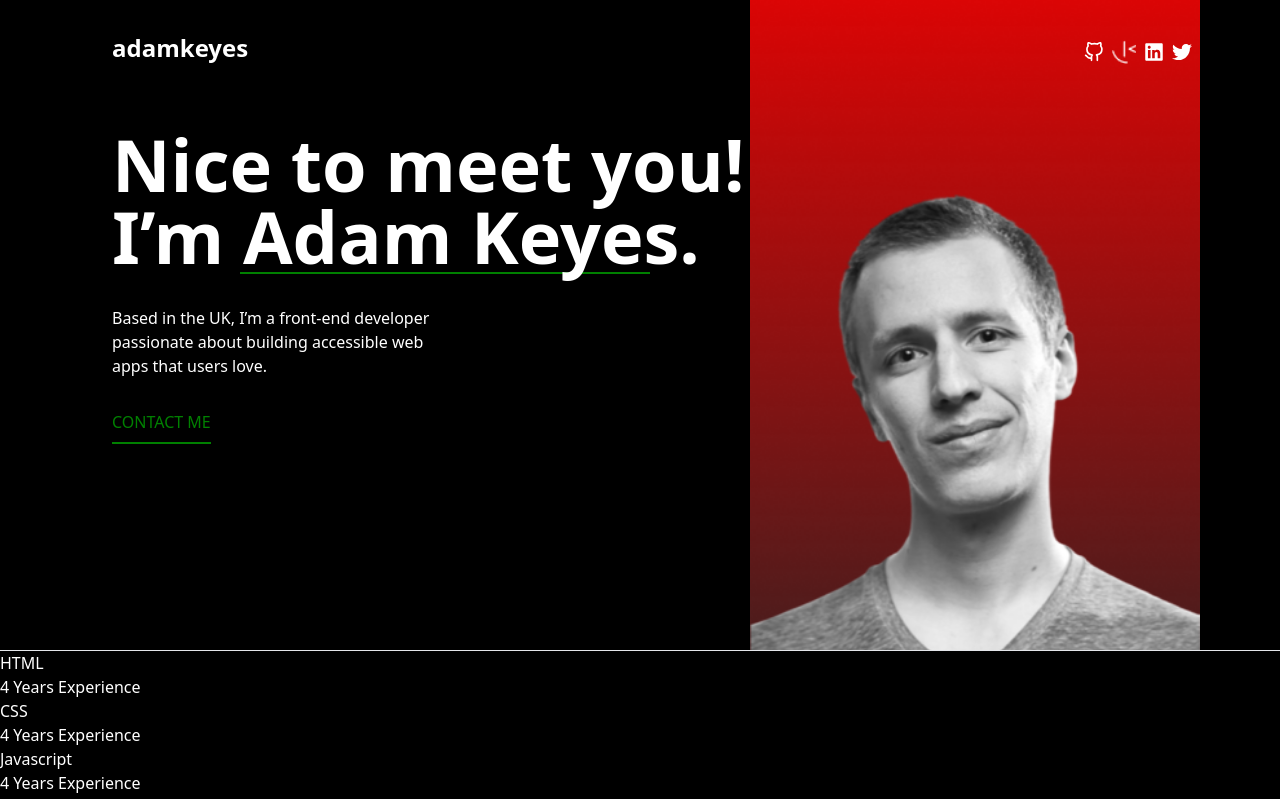
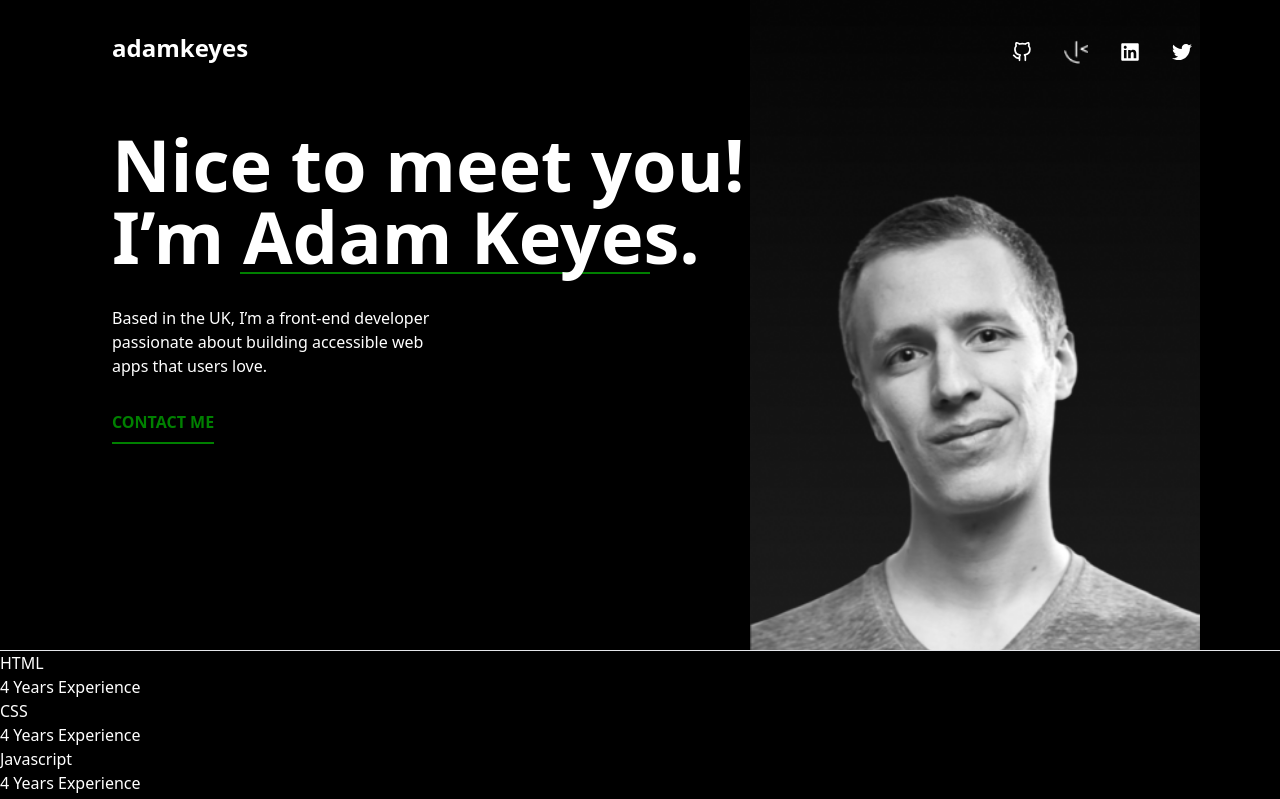
Before and after one commit to tiwavaldese/portfolio-project-for-developers, a React (Vite) app: page / in a window 1280 px wide. Shown: the top 799 px of the page. Built offline with nearby package versions, Linux system fonts and the light colour scheme.

Commit message:
almost finish styling the header for all screen size

```diff
--- a/src/components/NavBar.jsx
+++ b/src/components/NavBar.jsx
@@ -14,10 +14,10 @@ const NavBar = () => {
     <h1 className='text-white text-2xl font-bold mb-2  md:mb-0 md:mr-8 mt-0 md:mt-8 px-0 md:px-8'>adamkeyes</h1>
 
     <div className='relative w-[200px]  md:w-[350px] lg:w-[450px]  h-[400px] md:h-[650px]'>
-      <img src={image1} alt=''  className=' bg-[red] w-full h-full object-cover' />
+      <img src={image1} alt=''  className=' w-full h-full object-cover' />
 
       <div className='absolute inset-0 flex flex-col items-center md:items-end justify-start mt-0 md:mt-8  p-2'>
-        <div className='flex items-center space-x-2'>
+        <div className='flex items-center space-x-4 md/lg:space-x-8'>
           <a href="https://github.com/yourusername" aria-label="GitHub">
             <FiGithub className='text-white text-xl' />
           </a>
@@ -40,7 +40,7 @@ const NavBar = () => {
       </div>
       <p className='w-[300px] md:w-[350px]  '>Based in the UK, I’m a front-end developer passionate about building accessible web apps that users love.</p>
      <div>
-      <h2 className='text-white lg:text-[green] '>CONTACT ME</h2>
+      <h2 className='text-white lg:text-[green] font-normal lg:font-bold '>CONTACT ME</h2>
       <hr className='border-[green] border-t-2 mt-2 '/>
       </div>
       </div>
```
